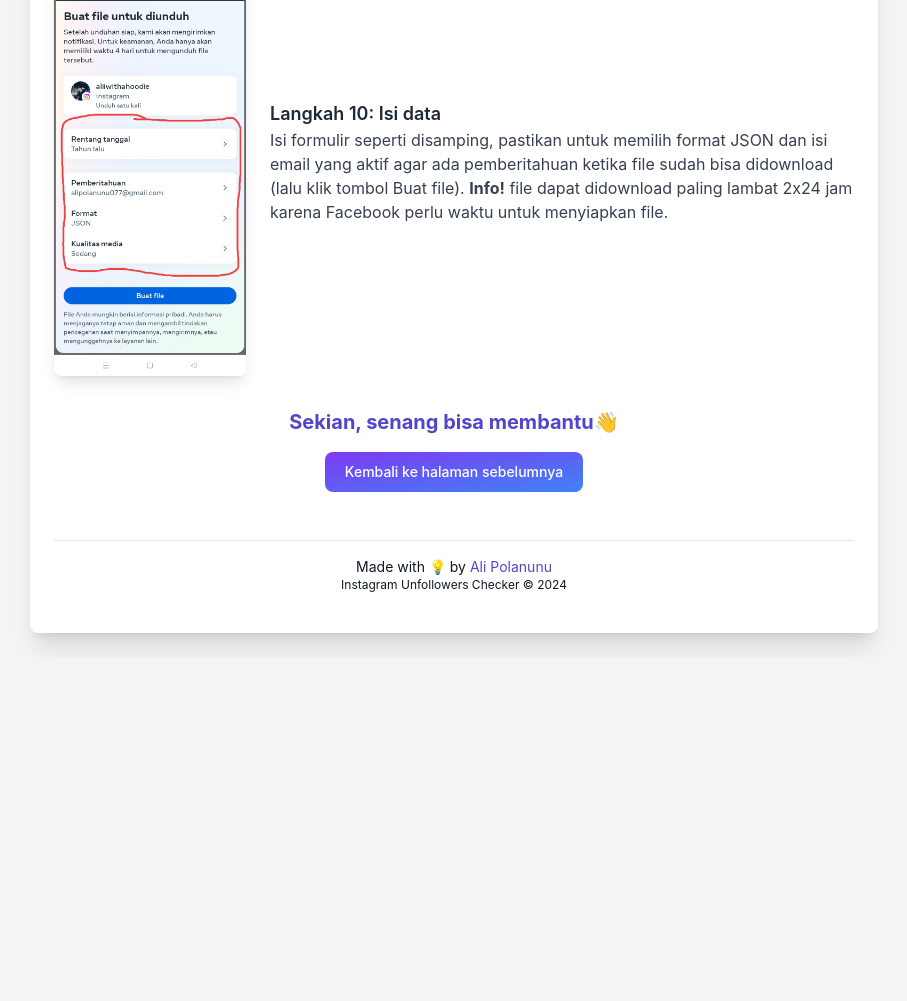
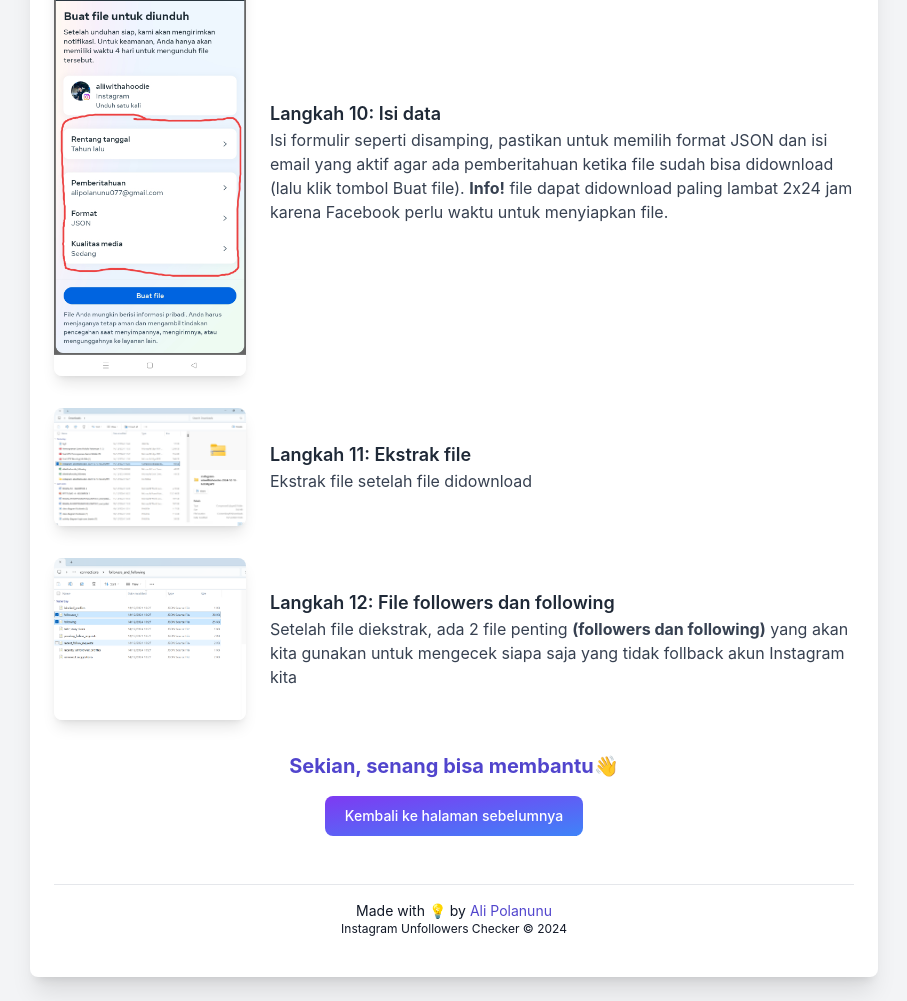
Before and after one commit to alii16/instagram-unfollower-checker, a plain HTML site: page tutorial.html in a window 1280 px wide. Shown: the part 4491-5492 px from the top of the page, without its empty margins (186-1093 px from the left). Before the commit the page ends 5148 px from the top, so only its background shows below. Drawn offline with nearby package versions, Linux system fonts and the light colour scheme.

Commit message:
second commit

```diff
--- a/tutorial.html
+++ b/tutorial.html
@@ -32,8 +32,6 @@
 
       <!-- Langkah-langkah dengan Gambar -->
       <div class="space-y-8">
-
-
         <!-- Langkah 1 -->
         <div class="flex items-center space-x-6">
           <img
@@ -196,6 +194,40 @@
             </p>
           </div>
         </div>
+
+        <!-- Langkah 11 -->
+        <div class="flex items-center space-x-6">
+          <img
+            src="img/tutor11.png"
+            alt="Langkah 9"
+            class="w-48 h-auto rounded-lg shadow-lg"
+          />
+          <div>
+            <h3 class="font-semibold text-lg text-gray-800">
+              Langkah 11: Ekstrak file
+            </h3>
+            <p class="text-gray-700">Ekstrak file setelah file didownload</p>
+          </div>
+        </div>
+
+        <!-- Langkah 12 -->
+        <div class="flex items-center space-x-6">
+          <img
+            src="img/tutor12.png"
+            alt="Langkah 9"
+            class="w-48 h-auto rounded-lg shadow-lg"
+          />
+          <div>
+            <h3 class="font-semibold text-lg text-gray-800">
+              Langkah 12: File followers dan following
+            </h3>
+            <p class="text-gray-700">
+              Setelah file diekstrak, ada 2 file penting
+              <strong>(followers dan following)</strong> yang akan kita gunakan
+              untuk mengecek siapa saja yang tidak follback akun Instagram kita
+            </p>
+          </div>
+        </div>
       </div>
 
       <!-- Contoh Format Data -->
@@ -227,6 +259,5 @@
         <p class="text-xs">Instagram Unfollowers Checker &copy; 2024</p>
       </footer>
     </div>
-
   </div>
 </body>
```
Also changed, not shown: img/tutor11.png (added), img/tutor12.png (added). Lines whose indentation alone changed are shown as unchanged.
